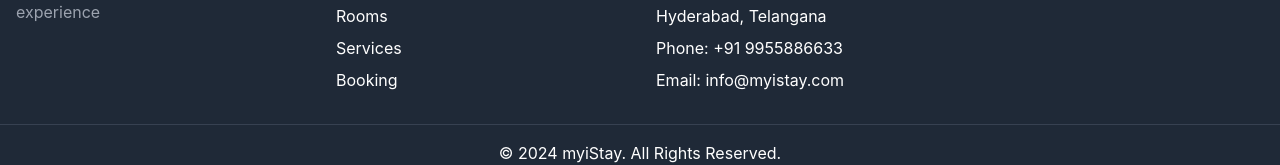
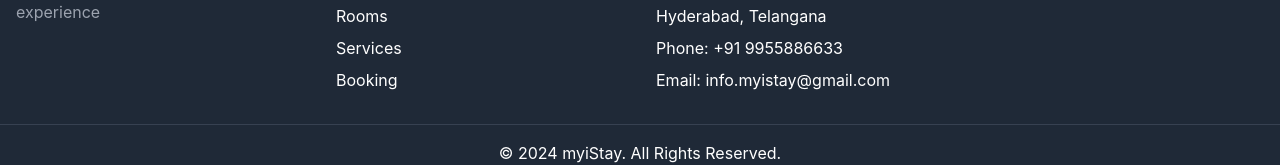
Before and after one commit to adithya-naik/Hotel, a React (Vite) app: page /contact in a window 1280 px wide. Shown: the part 1194-1359 px from the top of the page. Built offline with nearby package versions, Linux system fonts and the light colour scheme.

Commit message:
updated email

```diff
--- a/src/components/Footer.jsx
+++ b/src/components/Footer.jsx
@@ -30,7 +30,7 @@ const Footer = () => {
             <li>Yamnampet</li>
             <li>Hyderabad, Telangana</li>
             <li>Phone: +91 9955886633</li>
-            <li>Email: info@myistay.com</li>
+            <li>Email: info.myistay@gmail.com</li>
           </ul>
         </div>
 
```
